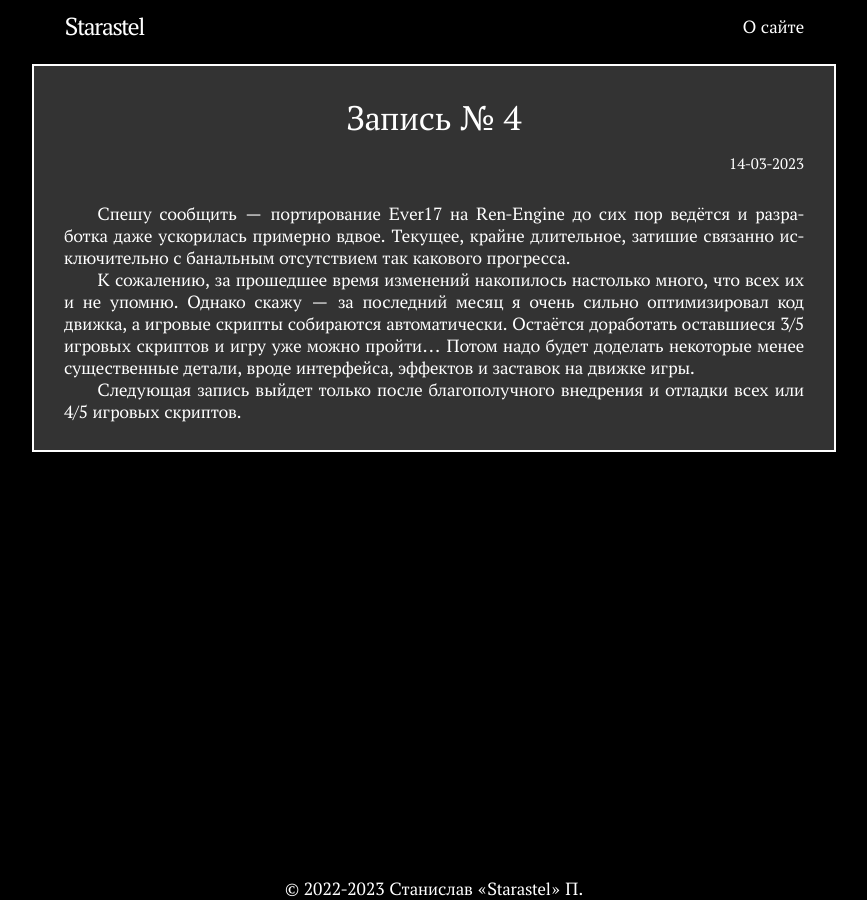
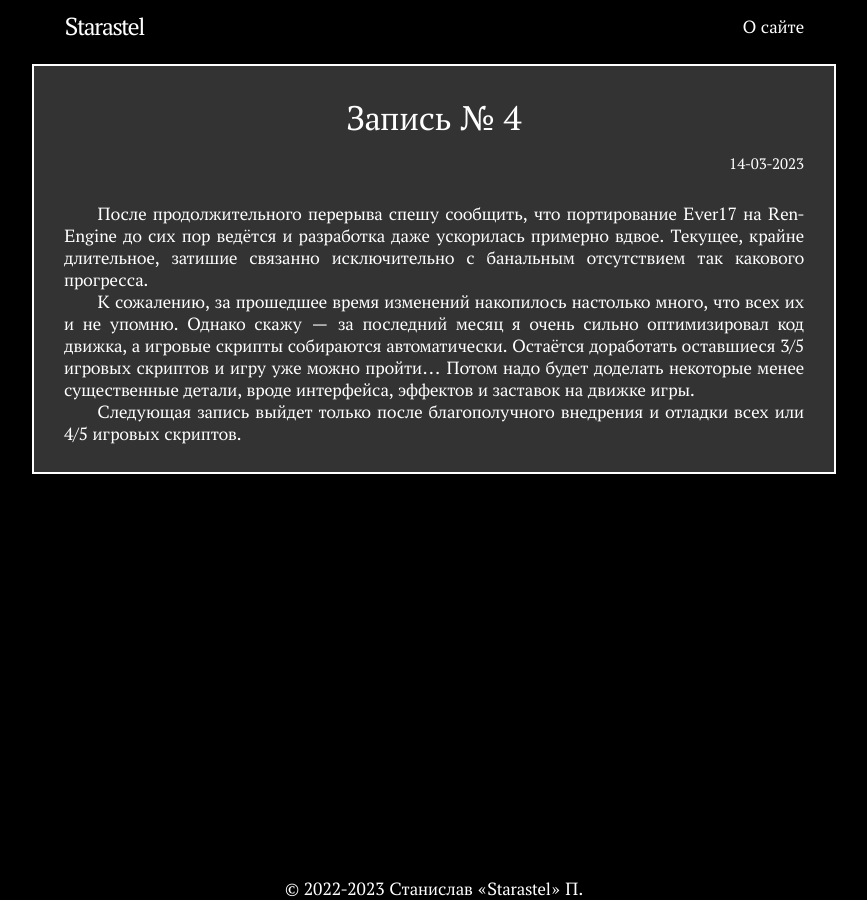
Before and after one commit to Starastel/stStarastel, a Jekyll site: the page built from _posts/2023-03-15-post4.md, in a window 1280 px wide. Shown: the whole page, without its empty margins (206-1073 px from the left). Built offline with Jekyll 4.4.1, drawn with Linux system fonts in a browser that asks for light colours.

Commit message:
Update 2023-03-15-post4.md

```diff
--- a/_posts/2023-03-15-post4.md
+++ b/_posts/2023-03-15-post4.md
@@ -3,7 +3,7 @@
 title:  "Запись № 4"
 date:   2023-03-15 00:00:00 +0300
 ---
-Спешу сообщить — портирование Ever17 на Ren-Engine до сих пор ведётся и разработка даже ускорилась примерно вдвое. Текущее, крайне длительное, затишие связанно исключительно с банальным отсутствием так какового прогресса.
+После продолжительного перерыва спешу сообщить, что портирование Ever17 на Ren-Engine до сих пор ведётся и разработка даже ускорилась примерно вдвое. Текущее, крайне длительное, затишие связанно исключительно с банальным отсутствием так какового прогресса.
 
 К сожалению, за прошедшее время изменений накопилось настолько много, что всех их и не упомню. Однако скажу — за последний месяц я очень сильно оптимизировал код движка, а игровые скрипты собираются автоматически. Остаётся доработать оставшиеся 3/5 игровых скриптов и игру уже можно пройти... Потом надо будет доделать некоторые менее существенные детали, вроде интерфейса, эффектов и заставок на движке игры.
 
```
